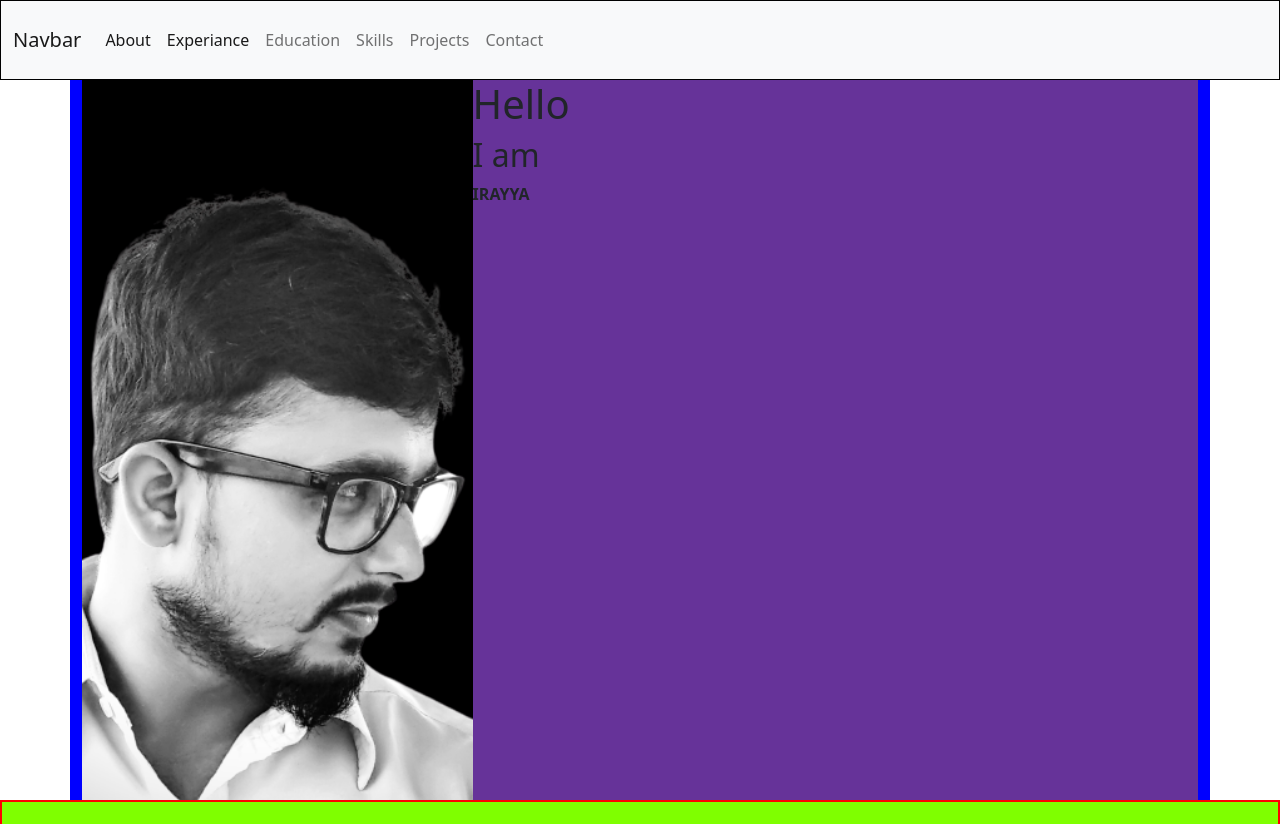
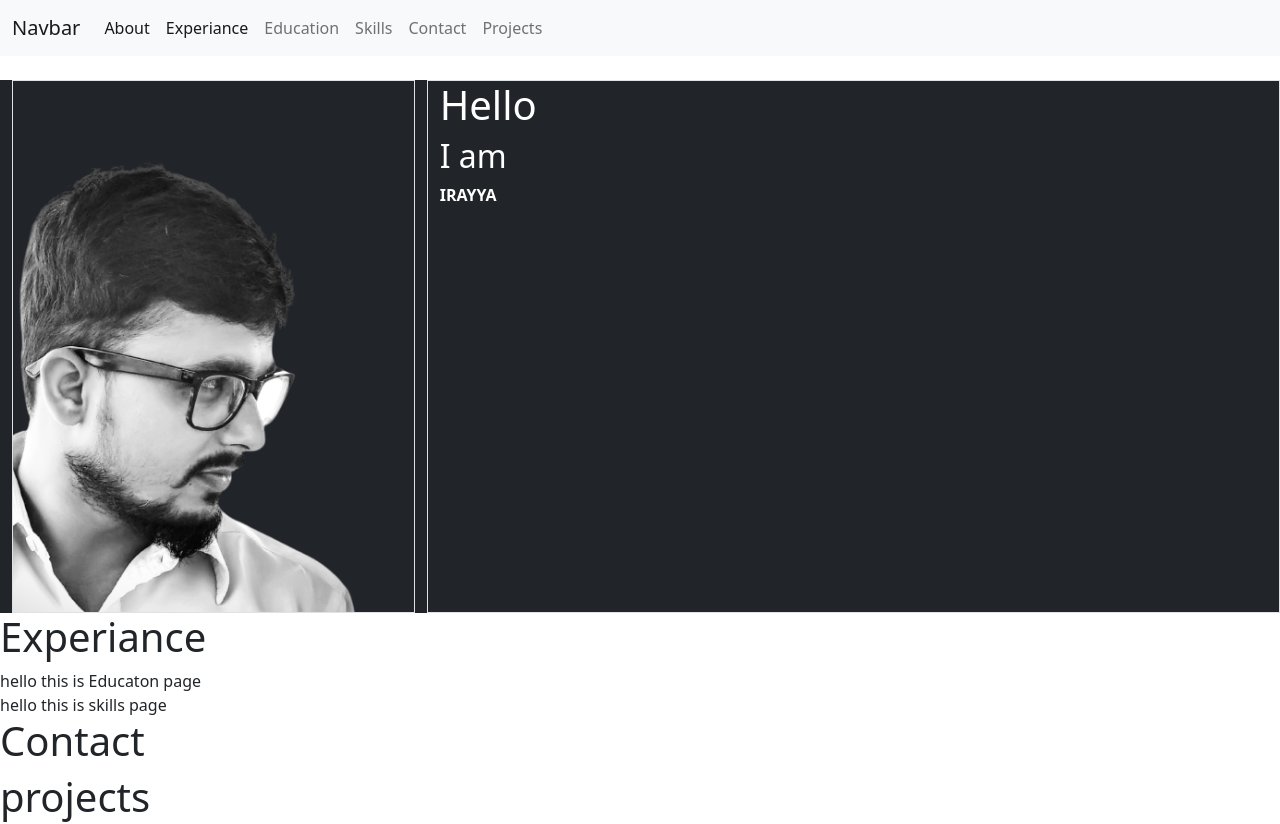
Before and after one commit to Irayya-Hiremath/ReactPortfolio, a React (Create React App) app: page / in a window 1280 px wide. Shown: the top 824 px of the page. Built offline with nearby package versions, Linux system fonts and the light colour scheme.

Commit message:
new component added

```diff
--- a/src/App.js
+++ b/src/App.js
@@ -6,10 +6,12 @@ import Skills from "./Components/Skills";
 import Experiance from "./Components/Experiance";
 import Contact from "./Components/Contact";
 import Projects from "./Components/Projects";
+import Navbar from "./Components/Navbar";
 
 function App() {
   return (
     <div>
+      <Navbar/>
 
 
       <Router>
@@ -43,8 +45,9 @@ function App() {
       <Experiance/>
       <Education/>
       <Skills/>
+      <Contact/>
+
       <Projects/>
-      <Contact/>
 
 
     </div>
--- a/src/Components/About.js
+++ b/src/Components/About.js
@@ -1,24 +1,23 @@
 import React from "react"
-// import img from '../images/BGIMG1.png';
+import img from '../images/BGIMG1.png';
 import Navbar from "./Navbar";
 
 
 function About(){
     return(
-        <div className="">
-            <Navbar/>
-
-        <div id='about'>
-            <div className="container">
-                <div className='myimg'></div>
-                <div className="header">
+        <div id='about' className="container-fluid h-full bg-dark text-white ">
+            {/* <Navbar/> */}
+            <div className="row mt-4 ">
+            <div className='col-4 max-width: 100%;'>
+                    <img src={img} className='float-start;img-fluid border' alt="" Style="width:100%; text:white"/>
+                </div>
+                <div className="col-8 border header">
                     <h1>Hello</h1>
                     <h2>I am</h2>
                     <strong>IRAYYA</strong>
                 </div>
             </div>
         </div>
-        </div>
 
     )
 }
--- a/src/Components/Contact.js
+++ b/src/Components/Contact.js
@@ -1,4 +1,4 @@
-import React from 'react'
+// import React from 'react'
 import Navbar from './Navbar'
 
 function Contact(){
--- a/src/Components/Experiance.js
+++ b/src/Components/Experiance.js
@@ -1,4 +1,4 @@
-import React from 'react'
+// import React from 'react'
 import Navbar from './Navbar'
 
 function Experiance(){
--- a/src/Components/Navbar.js
+++ b/src/Components/Navbar.js
@@ -49,11 +49,12 @@ function Navbar() {
                             <a className="nav-link" href='#skills'>Skills</a>
                         </li>
                         <li className="nav-item">
+                            <a className="nav-link" href='#contact'>Contact</a>
+                        </li>
+                        <li className="nav-item">
                             <a className="nav-link" href='#projects'>Projects</a>
                         </li>
-                        <li className="nav-item">
-                            <a className="nav-link" href='#contact'>Contact</a>
-                        </li>
+
                     </ul>
                 </div>
             </div>
--- a/src/index.css
+++ b/src/index.css
@@ -2,8 +2,12 @@
    margin: 0;
    padding: 0;
  }
-*{
+ *{
+  margin: 0;
+  padding: 0;
   box-sizing: border-box;
+  scroll-behavior: smooth;
+
 }
 
 code {
@@ -21,23 +25,23 @@ ul{
   justify-content: space-around;
   list-style: none;
 }*/
-.container{
+/* .conatian{
   height: 90vh;
   width: screen;
   background-color: blue;
   display: flex;
 }
-.myimg{
-  width: 35%;
-  height: 100%;
-  background-color: black;
-  background-image: url(images/BGIMG1.png);
-  background-size: cover;
+.myimg{ */
+  /* width: 35%;
+  height: 100%; */
+  /* background-color: black; */
+  /* background-image: url(images/BGIMG1.png); */
+  /* background-size: cover;
   background-repeat: no-repeat;
-}
-.header{
-  width: 65%;
-  height: 100%;
+} */
+
+
+/* .header{
   background-color:rebeccapurple;
 }
 #about{
@@ -45,42 +49,31 @@ ul{
   height: 90vh;
   width: 100%;
 }
-#contact{
-  padding-top: 10vh;
 
-  height: 90vh;
-  width: 100%;
-
-}
 #experiance{
-  padding-top:20vh;
-  /* margin-top: 10vh; */
-  height: 80vh;
+  height: 100vh;
   width: 100%;
   border :2px solid red;
 background-color: chartreuse;
 }
 #education{
-  padding-top: 10vh;
   height: 90vh;
   width: 100%;
+
 }
 #skills{
-  padding-top:10vh;
   height: 90vh;
   width: 100%;
   border: 1px solid red;
+
 }
 #contact{
-
-  padding-top:10vh;
+  margin-top: 10vh;
   height: 90vh;
   width: 100%;
   border: 1px solid red;
 }
 #projects{
-  margin-top: 10vh;
-  /* padding-top:10vh; */
   height: 90vh;
   width: 100%;
   border: 1px solid red;
@@ -92,4 +85,7 @@ background-color: chartreuse;
   top: 0;
   left: 0;
   border: 1px solid black;
+  background-color: transparent;
 }
+
+ */
```
